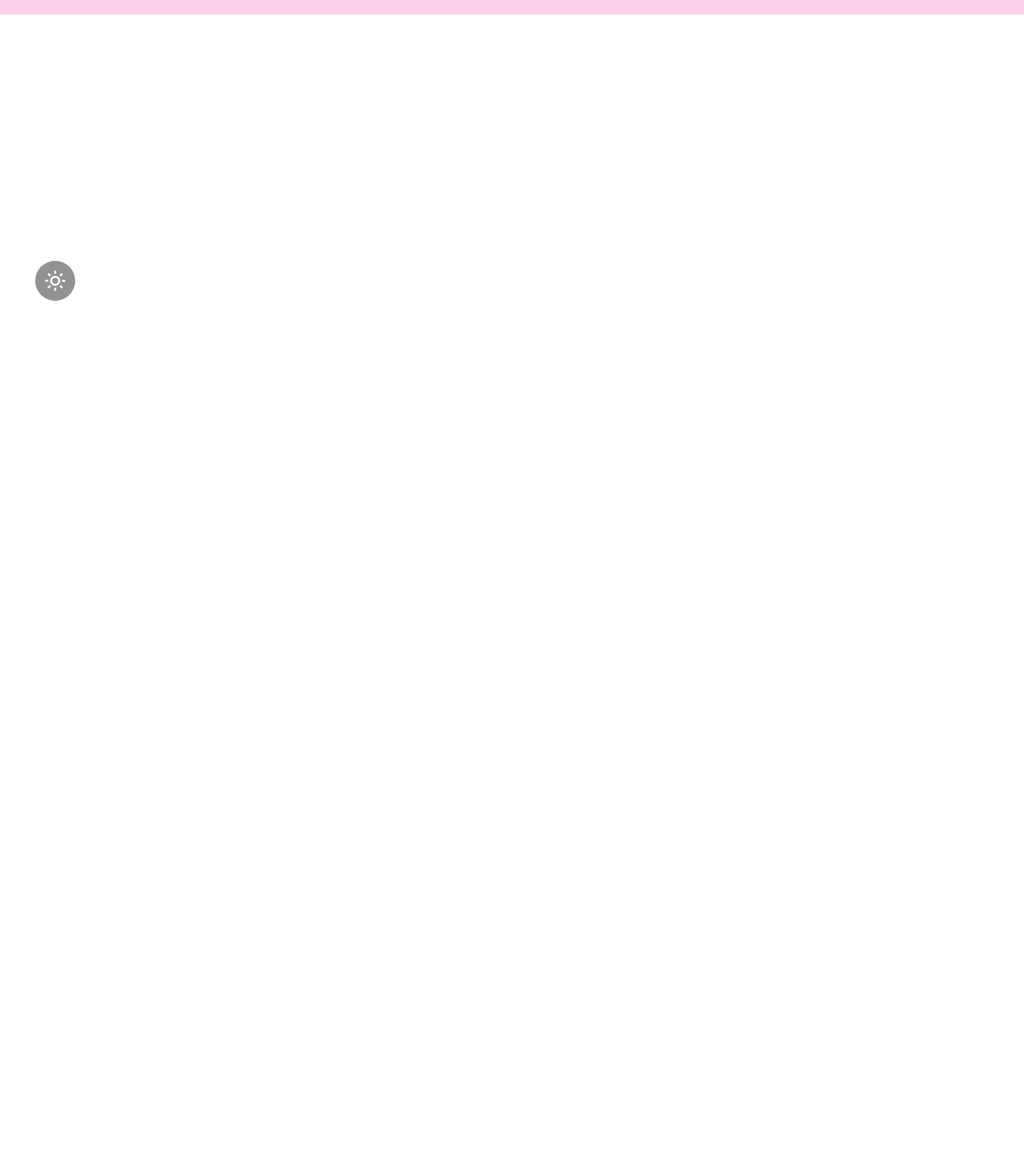
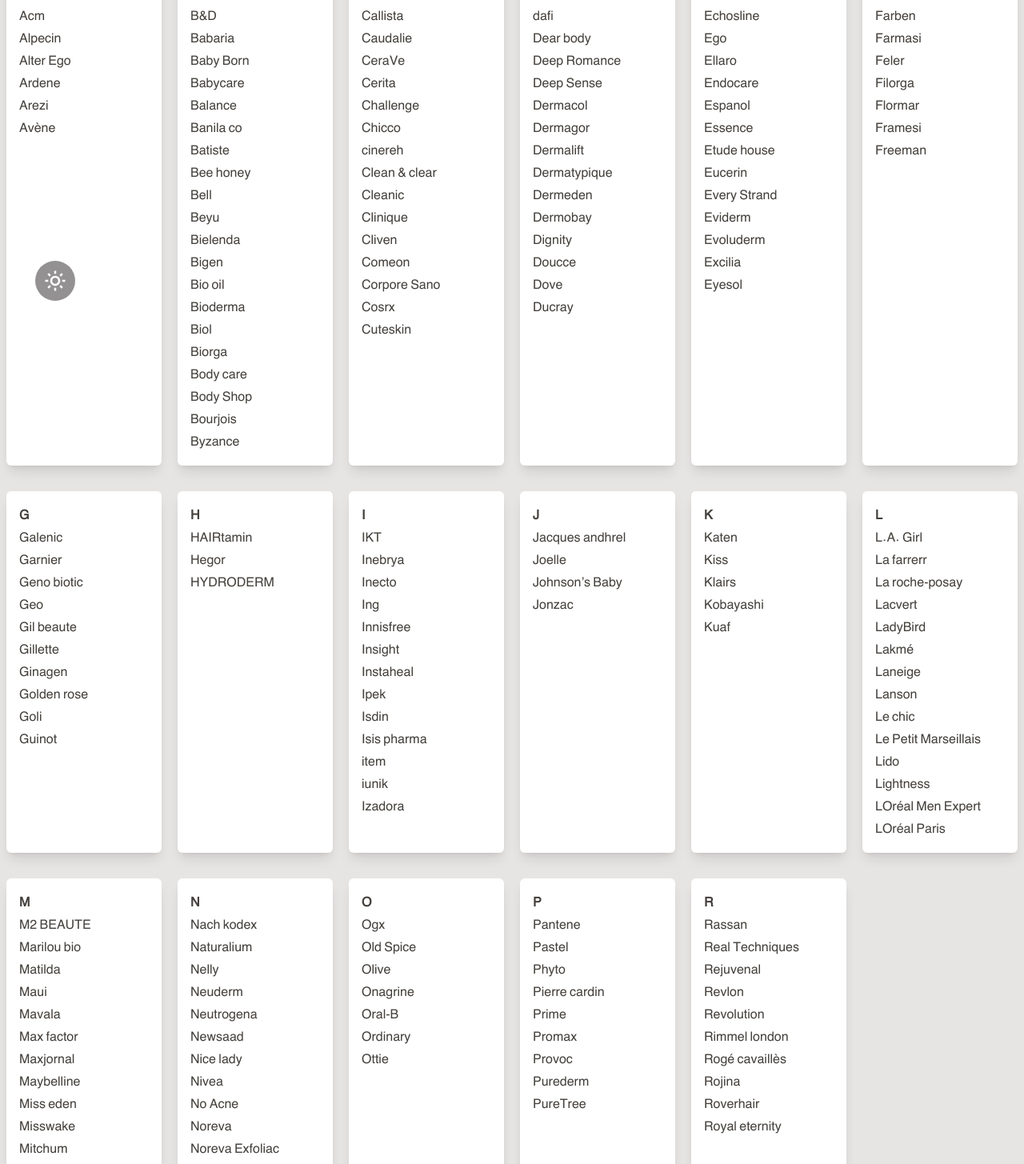
Before and after one commit to negar-karimnejad/elyseeshop, a React (Vite) app: page /brands in a window 1280 px wide. Shown: the part 404-1859 px from the top of the page at 80% size. Before the commit the page ends 800 px from the top, so only its background shows below. Built offline with nearby package versions, Linux system fonts and the light colour scheme.

Commit message:
create brands page

```diff
--- a/src/components/Footer.jsx
+++ b/src/components/Footer.jsx
@@ -25,7 +25,7 @@
             </div>
           </div>
         </div>
-        <div className="float-end">
+        <div className="float-end mt-4">
           <Instagram />
         </div>
         <div className="text-center mt-20" style={{ direction: "ltr" }}>
--- a/src/components/header/NavLinks.jsx
+++ b/src/components/header/NavLinks.jsx
@@ -31,13 +31,13 @@
             {showDropdown === link && <NavDropdownList id={link} />}
           </div>
         ))}
-        <Link to="" className={linkStyles} aria-current="page">
+        <Link to="brands" className={linkStyles} aria-current="page">
           برندها
         </Link>
-        <Link to="" className={linkStyles} aria-current="page">
+        <Link to="blog" className={linkStyles} aria-current="page">
           وبلاگ
         </Link>
-        <Link to="" className={linkStyles} aria-current="page">
+        <Link to="advice" className={linkStyles} aria-current="page">
           مشاوره رایگان
         </Link>
       </div>
--- a/src/pages/Blog.jsx
+++ b/src/pages/Blog.jsx
@@ -27,6 +27,7 @@
               className="hover:scale-110 object-contain transition-all duration-700"
               src={item.image}
               alt={item.title}
+              title={item.title}
             />
           </div>
           <div className="text-center pt-4 text-stone-800 hover:text-pink-500 transition-all dark:text-stone-300 dark:hover:text-stone-50">
--- a/src/pages/Brands.jsx
+++ b/src/pages/Brands.jsx
@@ -1,9 +1,280 @@
-import React from 'react'
+import { Link } from "react-router-dom";
+const brands = [
+  {
+    heading: "A",
+    list: ["Acm", "Alpecin", "Alter Ego", "Ardene", "Arezi", "Avène"],
+  },
+  {
+    heading: "B",
+    list: [
+      "B&D",
+      "Babaria",
+      "Baby Born",
+      "Babycare",
+      "Balance",
+      "Banila co",
+      "Batiste",
+      "Bee honey",
+      "Bell",
+      "Beyu",
+      "Bielenda",
+      "Bigen",
+      "Bio oil",
+      "Bioderma",
+      "Biol",
+      "Biorga",
+      "Body care",
+      "Body Shop",
+      "Bourjois",
+      "Byzance",
+    ],
+  },
+  {
+    heading: "C",
+    list: [
+      "Callista",
+      "Caudalie",
+      "CeraVe",
+      "Cerita",
+      "Challenge",
+      "Chicco",
+      "cinereh",
+      "Clean & clear",
+      "Cleanic",
+      "Clinique",
+      "Cliven",
+      "Comeon",
+      "Corpore Sano",
+      "Cosrx",
+      "Cuteskin",
+    ],
+  },
+  {
+    heading: "D",
+    list: [
+      "dafi",
+      "Dear body",
+      "Deep Romance",
+      "Deep Sense",
+      "Dermacol",
+      "Dermagor",
+      "Dermalift",
+      "Dermatypique",
+      "Dermeden",
+      "Dermobay",
+      "Dignity",
+      "Doucce",
+      "Dove",
+      "Ducray",
+    ],
+  },
+  {
+    heading: "E",
+    list: [
+      "Echosline",
+      "Ego",
+      "Ellaro",
+      "Endocare",
+      "Espanol",
+      "Essence",
+      "Etude house",
+      "Eucerin",
+      "Every Strand",
+      "Eviderm",
+      "Evoluderm",
+      "Excilia",
+      "Eyesol",
+    ],
+  },
+  {
+    heading: "F",
+    list: [
+      "Farben",
+      "Farmasi",
+      "Feler",
+      "Filorga",
+      "Flormar",
+      "Framesi",
+      "Freeman",
+    ],
+  },
+  {
+    heading: "G",
+    list: [
+      "Galenic",
+      "Garnier",
+      "Geno biotic",
+      "Geo",
+      "Gil beaute",
+      "Gillette",
+      "Ginagen",
+      "Golden rose",
+      "Goli",
+      "Guinot",
+    ],
+  },
+  {
+    heading: "H",
+    list: ["HAIRtamin", "Hegor", "HYDRODERM"],
+  },
+  {
+    heading: "I",
+    list: [
+      "IKT",
+      "Inebrya",
+      "Inecto",
+      "Ing",
+      "Innisfree",
+      "Insight",
+      "Instaheal",
+      "Ipek",
+      "Isdin",
+      "Isis pharma",
+      "item",
+      "iunik",
+      "Izadora",
+    ],
+  },
+  {
+    heading: "J",
+    list: ["Jacques andhrel", "Joelle", "Johnson’s Baby", "Jonzac"],
+  },
+  {
+    heading: "K",
+    list: ["Katen", "Kiss", "Klairs", "Kobayashi", "Kuaf"],
+  },
+  {
+    heading: "L",
+    list: [
+      "L.A. Girl",
+      "La farrerr",
+      "La roche-posay",
+      "Lacvert",
+      "LadyBird",
+      "Lakmé",
+      "Laneige",
+      "Lanson",
+      "Le chic",
+      "Le Petit Marseillais",
+      "Lido",
+      "Lightness",
+      "LOréal Men Expert",
+      "LOréal Paris",
+    ],
+  },
+  {
+    heading: "M",
+    list: [
+      "M2 BEAUTE",
+      "Marilou bio",
+      "Matilda",
+      "Maui",
+      "Mavala",
+      "Max factor",
+      "Maxjornal",
+      "Maybelline",
+      "Miss eden",
+      "Misswake",
+      "Mitchum",
+      "MQ",
+      "Mustela",
+      "My",
+      "MYVITAMINS",
+    ],
+  },
+  {
+    heading: "N",
+    list: [
+      "Nach kodex",
+      "Naturalium",
+      "Nelly",
+      "Neuderm",
+      "Neutrogena",
+      "Newsaad",
+      "Nice lady",
+      "Nivea",
+      "No Acne",
+      "Noreva",
+      "Noreva Exfoliac",
+      "Note",
+      "Noviderm",
+      "Nuxe",
+      "Nyx",
+    ],
+  },
+  {
+    heading: "O",
+    list: [
+      "Ogx",
+      "Old Spice",
+      "Olive",
+      "Onagrine",
+      "Oral-B",
+      "Ordinary",
+      "Ottie",
+    ],
+  },
+  {
+    heading: "P",
+    list: [
+      "Pantene",
+      "Pastel",
+      "Phyto",
+      "Pierre cardin",
+      "Prime",
+      "Promax",
+      "Provoc",
+      "Purederm",
+      "PureTree",
+    ],
+  },
 
+  {
+    heading: "R",
+    list: [
+      "Rassan",
+      "Real Techniques",
+      "Rejuvenal",
+      "Revlon",
+      "Revolution",
+      "Rimmel london",
+      "Rogé cavaillès",
+      "Rojina",
+      "Roverhair",
+      "Royal eternity",
+    ],
+  },
+];
 function Brands() {
   return (
-    <div>Brands</div>
-  )
+    <div
+      className="bg-stone-200 dark:bg-stone-600"
+      style={{ direction: "ltr" }}
+    >
+      <div className="bg-[url('./images/brand-bg.jpg')] h-44 flex items-center justify-center text-3xl font-yekanB text-stone-400">
+        <p className="">برندها</p>
+      </div>
+      <div className="container grid grid-cols-2 md:grid-cols-3 lg:grid-cols-4 xl:grid-cols-6 gap-x-5 gap-y-8 py-20">
+        {brands.map((brand) => (
+          <div
+            key={brand.heading}
+            className="bg-white dark:bg-stone-400 dark:text-white rounded-md p-4 text-stone-700 leading-7 flex flex-col shadow-lg "
+          >
+            <p className="font-bold">{brand.heading}</p>
+            {brand.list.map((item) => (
+              <Link
+                key={item}
+                to=""
+                className="hover:text-pink-300 transition-all"
+              >
+                {item}
+              </Link>
+            ))}
+          </div>
+        ))}
+      </div>
+    </div>
+  );
 }
 
-export default Brands
+export default Brands;
```
Also changed, not shown: public/images/brand-bg.jpg (added).
